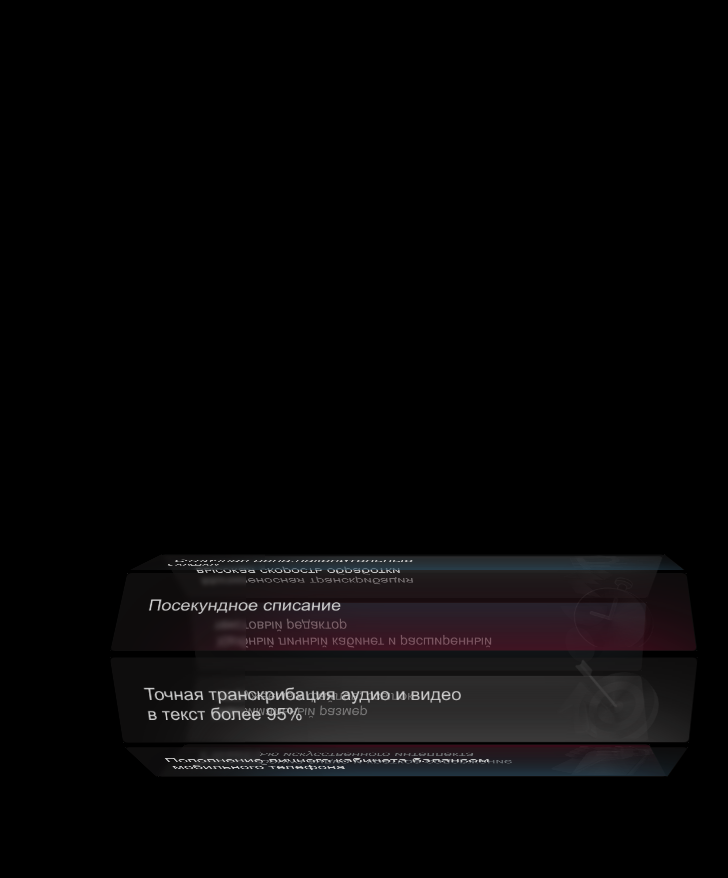
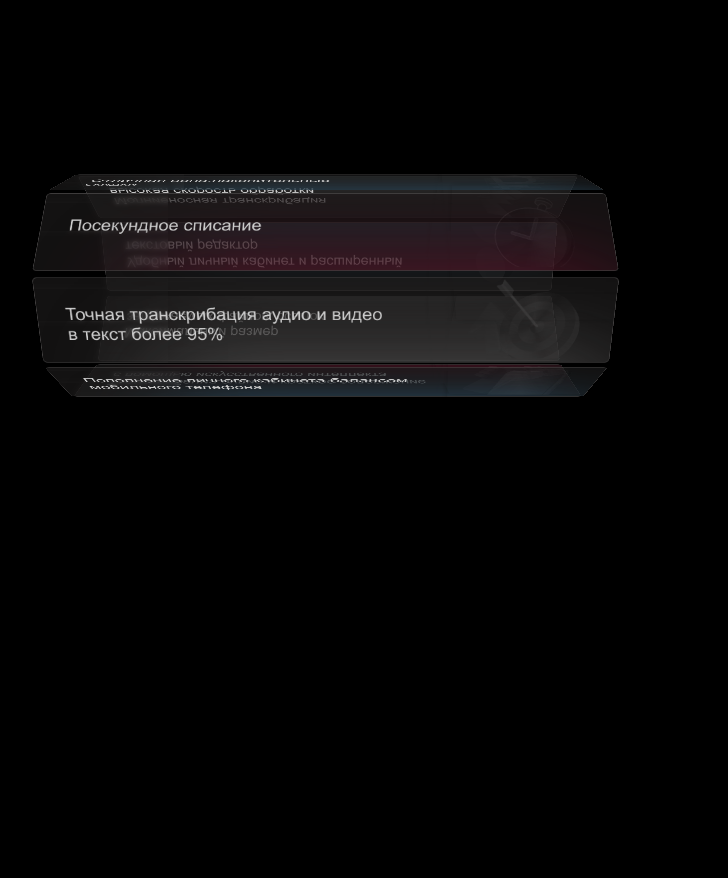
Before and after one commit to Tatsiana-prog/result, a website: page index.html in a window 1280 px wide. Shown: the part 75-953 px from the top of the page, without its empty margins (259-987 px from the left). After the commit the page ends 800 px from the top, so only its background shows below. Drawn offline with Linux system fonts and the light colour scheme; files whose address does not match are found by name.

Commit message:
feat:corrected code

```diff
--- a/index.html
+++ b/index.html
@@ -13,7 +13,6 @@
     <section class="section-direction">
       <div class="container">
         <div class="direction">
-          <div class="direction-row"></div>
             <div class="slider3d">
               <div class="slider3d_wrap">
                 <div  class="extrusion">
@@ -40,7 +39,6 @@
                     <div class="cuboid__side side-6"></div>
                   </div>
                 </div>
-
                 <div class="extrusion">
                   <div class="cuboid" id="img3">
                     <p class="cuboid-text">Посекундное списание</p>
@@ -53,7 +51,6 @@
                       <div class="cuboid__side side-6"></div>
                   </div>
                 </div>
-
                 <div  class="extrusion">
                   <div class="cuboid" id="img4">
                     <p class="cuboid-text">Точная транскрибация аудио и видео<br>в текст более 95%</p>
@@ -66,7 +63,6 @@
                       <div class="cuboid__side side-6"></div>
                       </div>
                 </div>
-
                 <div  class="extrusion">
                     <div class="cuboid" id="img5">
               <p class="cuboid-text">Пополнение личного кабинета балансом<br>мобильного телефона</p>
@@ -79,7 +75,6 @@
                       <div class="cuboid__side side-6"></div>
                     </div>
                 </div>
-
                 <div  class="extrusion">
                   <div class="cuboid" id="img6">
                   <p class="cuboid-text">Транскрибация аудио и краткое содержание <br>с помощью искусственного интеллекта</p>
@@ -92,7 +87,6 @@
                       <div class="cuboid__side side-6"></div>
                     </div>
                 </div>
-
                 <div  class="extrusion">
                   <div class="cuboid" id="img7">
                     <p class="cuboid-text">Максимальный размер<br>загружаемых файлов, ссылок</p>
@@ -117,7 +111,6 @@
                             <div class="cuboid__side side-6"></div>
                           </div>
                 </div>
-
               </div>
           </div>
           <div class="direction-desc">
--- a/src/style.css
+++ b/src/style.css
@@ -187,6 +187,10 @@ section {
     transform: translateX(-100%);
     opacity: 0; /* Уменьшаем прозрачность при сдвиге */
   }
+}
+
+.direction {
+  overflow: hidden;
 }
 .menu-btns {
   display: flex;
@@ -444,10 +448,12 @@ section {
   left: 0;
   margin: auto;
   user-select: none;
-  width: 300px;
-  perspective-origin: 60% 41%;
+  width: 800px;
+  height: 800px;
+  perspective-origin: 60% 55%;
   transform: rotate(90deg);
- cursor: pointer;
+  cursor: pointer;
+  z-index: 1000;
 }
 
 .slider3d_wrap > * {
@@ -523,9 +529,10 @@ section {
 
 .direction-desc {
   width: 100%;
+  height: 600px;
   margin: 0 auto;
-  margin-top: 1080px;
   opacity: 0;
+  overflow: hidden;
 }
 
 .direction-boxes {
@@ -621,15 +628,14 @@ section {
   width: 119.6px;
   height: 760px;
   transform: rotateY(-35deg);
-  background: rgba(28, 27, 27, 0.8);
+  background: rgba(28, 27, 27, 0.7);
   box-sizing: border-box;
-  border: 1px solid  #494949;
-  border-image: linear-gradient(180deg, #494949 0%, rgba(73, 73, 73, 0) 100%);
-  background: rgba(28, 27, 27, 0.5);
-  backdrop-filter: blur(2.5px);
-  /*background:linear-gradient(to left, #494949 0%, rgba(73, 73, 73, 0) 100%);**/
+  border: 1px solid  #464444;
+   backdrop-filter: blur(2.5px);
   border-radius: 6px;
   overflow: hidden;
+
+
 }
 
 
@@ -650,13 +656,11 @@ section {
 
 
 
-#img1 .cuboid__side:nth-of-type(5) {
-  /* background-image: url('img/translaters.png');
-  background-size: cover;
-  background-position: center;*/
+#img1 .cuboid__side:nth-of-type(1) {
+
 }
 
-#img2 .cuboid__side:nth-of-type(5) {
+#img2 .cuboid__side:nth-of-type(2) {
   /*background-image: url('img/journalists.png');
   background-size: cover;
   background-position: center;*/
@@ -724,8 +728,8 @@ section {
   height: 120px;
   transform: rotate(-90deg);
 }
-.extrusion {
-
+#img6 img {
+  top:35px;
 }
 #img1::after {
   content: "";
@@ -734,7 +738,7 @@ section {
   width: 150px;
   height: 600px;
   overflow: hidden;
-  box-shadow: 0 0 150px rgba(132, 132, 132, 1);
+  box-shadow: 0 0 150px rgba(132, 132, 132, 0.8);
 }
 
 #img2::after {
@@ -744,7 +748,7 @@ section {
   width: 150px;
   height: 600px;
   overflow: hidden;
-  box-shadow: 0 0 150px rgba(55, 119, 157, 1);
+  box-shadow: 0 0 150px rgba(55, 119, 157, 0.8);
 }
 
 #img3::after {
@@ -754,7 +758,7 @@ section {
   width: 150px;
   height: 600px;
   overflow: hidden;
-  box-shadow: 0 0 150px rgba(144, 15, 55, 1);
+  box-shadow: 0 0 150px rgba(144, 15, 55, 0.8);
 }
 
 #img4::after {
@@ -764,7 +768,7 @@ section {
   width: 150px;
   height: 600px;
   overflow: hidden;
-  box-shadow: 0 0 150px rgba(132, 132, 132, 1);
+  box-shadow: 0 0 150px rgba(132, 132, 132, 0.8);
 }
 
 #img5::after {
@@ -774,7 +778,7 @@ section {
   width: 150px;
   height: 600px;
   overflow: hidden;
-  box-shadow: 0 0 150px rgba(55, 119, 157, 1);
+  box-shadow: 0 0 150px rgba(55, 119, 157, 0.8);
 }
 
 #img6::after {
@@ -784,7 +788,7 @@ section {
   width: 150px;
   height: 600px;
   overflow: hidden;
-  box-shadow: 0 0 150px rgba(144, 15, 55, 1);
+  box-shadow: 0 0 150px rgba(144, 15, 55, 0.8);
 }
 
 #img7::after {
@@ -794,7 +798,7 @@ section {
   width: 150px;
   height: 600px;
   overflow: hidden;
-  box-shadow: 0 0 150px rgba(132, 132, 132, 1);
+  box-shadow: 0 0 150px rgba(132, 132, 132, 0.8);
 }
 #img8::after {
   content: "";
@@ -803,5 +807,8 @@ section {
   width: 150px;
   height: 600px;
   overflow: hidden;
-  box-shadow: 0 0 150px rgba(55, 119, 157, 1);
+  box-shadow: 0 0 150px rgba(55, 119, 157, 0.8);
 }
+.slider3d_wrap > div {
+  box-shadow: 0 0 10px rgba(0, 0, 0, 0.2); /* Добавьте тень блока для создания эффекта толщины */
+}
```
Lines whose indentation alone changed are shown as unchanged.
